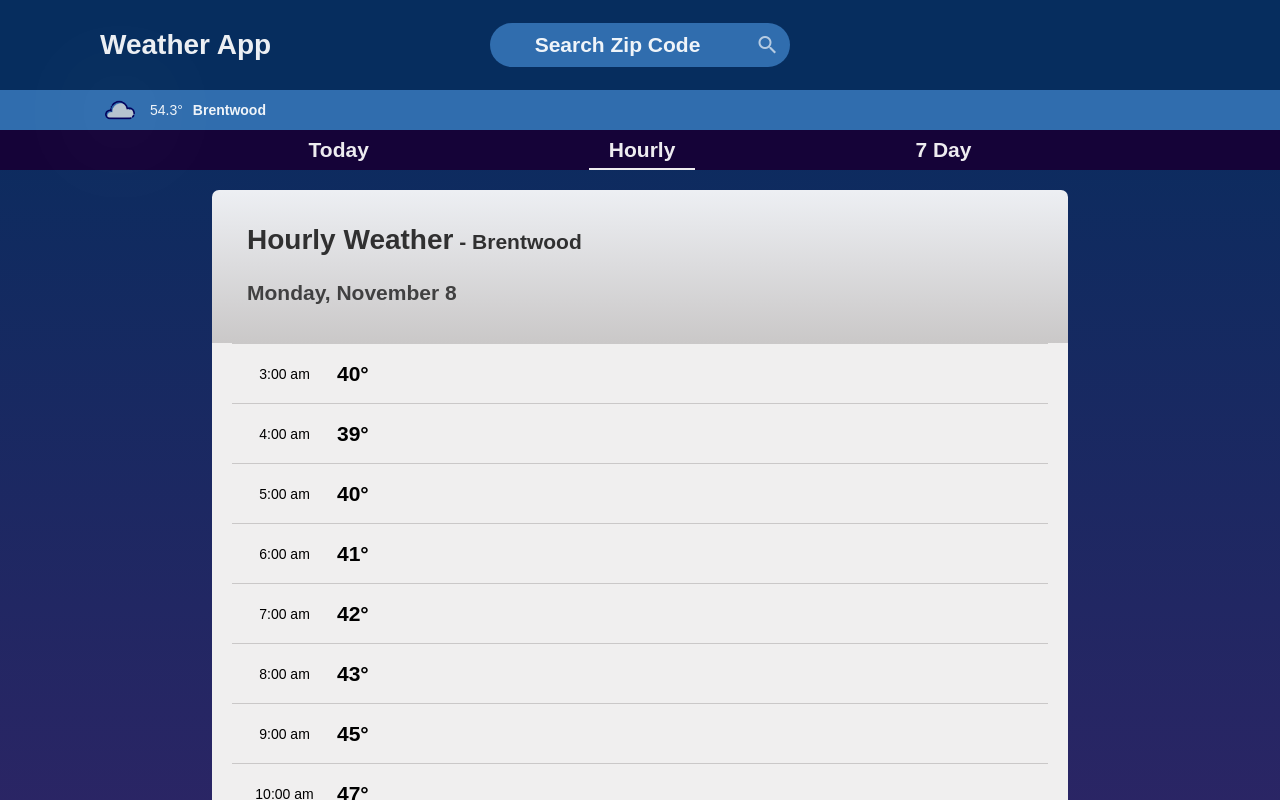
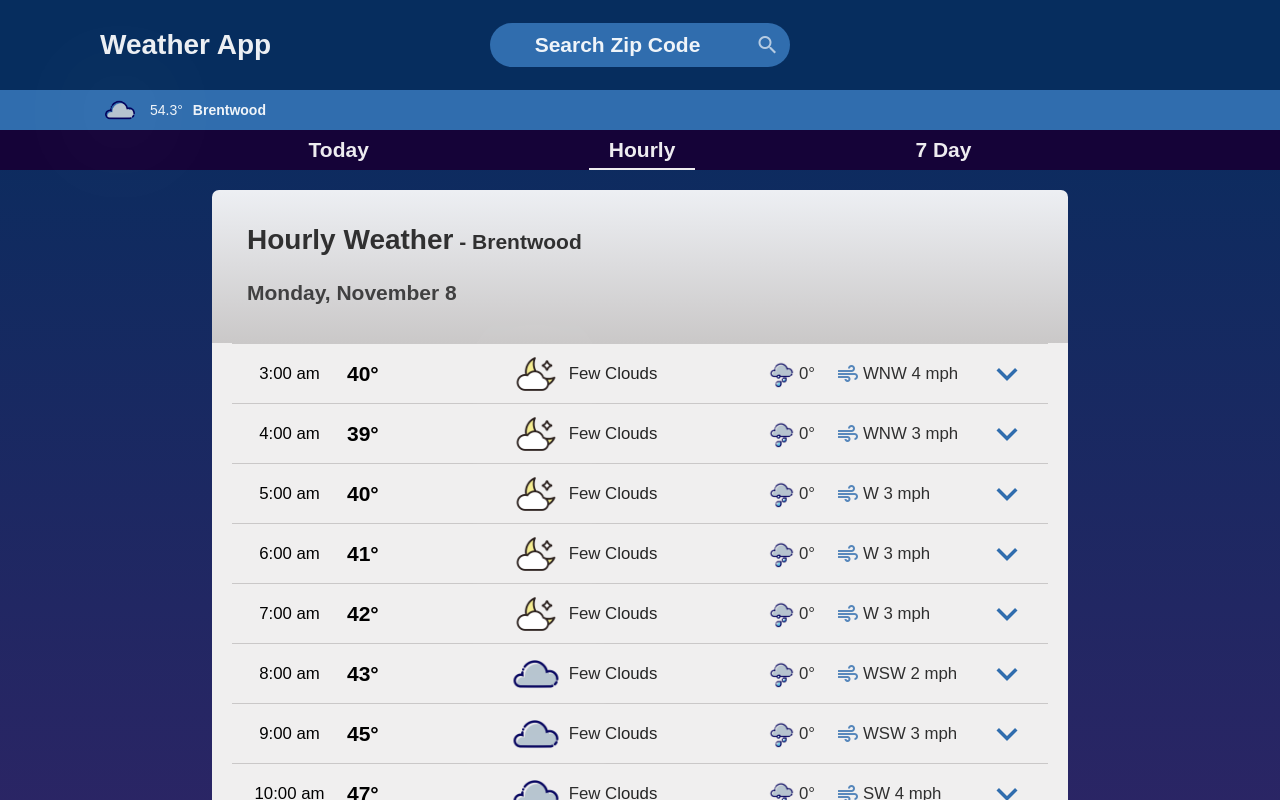
Before and after one commit to TheTeck/Weather, a React (Create React App) app: page / in a window 1280 px wide. Both pictures are taken after a click on the button "Hourly". Shown: the top 800 px of the page. Built offline with nearby package versions, Linux system fonts and the light colour scheme.

Commit message:
Add the weather icon and precipitation and wind data to the hourly report. Also fix the time bug to properly show the time and appropriate icon

```diff
--- a/src/components/HourlyData/HourlyData.jsx
+++ b/src/components/HourlyData/HourlyData.jsx
@@ -6,6 +6,8 @@ import OneHour from '../../components/OneHour/OneHour';
 export default function HourlyData ({ name, data, timezoneOffset, hours }) {
 
     let today = new Date((data.dt + timezoneOffset) * 1000);
+    // seconds in a day
+    const ONE_DAY = 86400
 
     const DAYS = ['Sunday', 'Monday', 'Tuesday', 'Wednesday', 'Thursday', 'Friday', 'Saturday'];
     const MONTHS = ['January', 'Febuary', 'March', 'April', 'May', 'June', 'July', 'August', 'September', 'October', 'November', 'December'];
@@ -18,8 +20,11 @@ export default function HourlyData ({ name, data, timezoneOffset, hours }) {
             </div>
             <div id="hours-container">
                 {
+
                     hours.slice(0, 24).map((hour, index) => {
-                        return <OneHour hour={hour} timeOffset={timezoneOffset} key={index} />
+                        let day = (hour.dt >= data.sunrise && hour.dt <= data.sunset)
+                            ||  hour.dt >= data.sunrise + ONE_DAY && hour.dt <= data.sunset + ONE_DAY;
+                        return <OneHour hour={hour} timeOffset={timezoneOffset} key={index} day={day} />
                     })
                 }
             </div>
--- a/src/components/OneHour/OneHour.jsx
+++ b/src/components/OneHour/OneHour.jsx
@@ -1,13 +1,14 @@
 import React from 'react';
 
 import './OneHour.scss';
+import Conversion from '../../utils/conversion';
+import DynamicIcon from '../../components/DynamicIcon/DynamicIcon';
 
-export default function OneHour ({ hour, timeOffset }) {
+export default function OneHour ({ hour, timeOffset, day }) {
 
-    let hourTime = new Date((hour.dt + timeOffset) * 1000);
+    let hourTime = new Date((hour.dt + timeOffset +(new Date().getTimezoneOffset() * 60)) * 1000);
     let hourTimeHour = hourTime.getHours() % 12 ? hourTime.getHours() % 12 : 12;
     let antePost = hourTime.getHours() < 12 ? 'am' : 'pm'
-    console.log("hour:", hourTimeHour)
 
     return (
         <div className="onehour-container">
@@ -15,8 +16,24 @@ export default function OneHour ({ hour, timeOffset }) {
                 <div className="onehour-time">{`${hourTimeHour}:00 ${antePost}`}</div>
                 <div className="onehour-temp">{~~hour.temp + '\u00B0'}</div>
             </div>
+            <div className="onehour-weather">
+                <DynamicIcon width={60} height={60} weather={hour.weather[0].main} day={day} />
+                <div>{Conversion.capitalizeAllWords(hour.weather[0].description)}</div>
+            </div>
             <div className="onehour-rightside">
-
+                <div className="onehour-rain-wind">
+                    <div className="onehour-rain">
+                        <img src="icons/rain.png" />
+                        <div>{~~hour.pop + '\u00B0'}</div>
+                    </div>
+                    <div className="onehour-wind">
+                        <div className="material-icons onehour-wind-icon">air</div>
+                        <div className="onehour-wind-data">
+                            {`${Conversion.windDirection(hour.wind_deg)} ${~~hour.wind_speed} mph`}
+                        </div>
+                    </div>
+                </div>
+                <div className="material-icons onehour-more">expand_more</div>
             </div>
         </div>
     )
--- a/src/components/OneHour/OneHour.scss
+++ b/src/components/OneHour/OneHour.scss
@@ -14,17 +14,22 @@
   font-family: $font-primary;
 }
 
-.onehour-leftside {
+.onehour-leftside,
+.onehour-rightside {
   display: flex;
-  align-items: flex-end;
+  align-items: center;
   font-family: $font-primary;
   color: $color-font-dark;
   column-gap: 20px;
 }
 
+.onehour-rightside {
+  justify-content: space-between;
+}
+
 .onehour-time {
-  font-size: $font-tiny;
-  width: 65px;
+  font-size: $font-bity;
+  width: 75px;
   text-align: center;
 }
 
@@ -33,3 +38,66 @@
   font-weight: $font-heavy-weight;
   width: 50px;
 }
+
+.onehour-more {
+  font-size: $font-large;
+  color: $color-secondary;
+}
+
+.onehour-rain-wind,
+.onehour-rain,
+.onehour-weather {
+  display: flex;
+  align-items: center;
+}
+
+.onehour-weather div {
+  font-size: $font-bity;
+  margin-left: 3px;
+  width: 0;
+  visibility: hidden;
+}
+
+.onehour-rain img {
+  width: 30px;
+  height: 30px;
+}
+
+.onehour-rain div {
+  font-size: $font-bity;
+  font-weight: $font-light-weight;
+  margin-left: 3px;
+  width: 40px;
+  opacity: 0.8;
+}
+
+.onehour-wind {
+  visibility: hidden;
+  width: 0;
+  display: flex;
+  align-items: center;
+  opacity: 0.8;
+}
+
+.onehour-wind-icon {
+  color: $color-secondary;
+}
+
+.onehour-wind-data {
+  font-size: $font-bity;
+  margin-left: 3px;
+}
+
+@media (min-width: $break-small) {
+  .onehour-wind {
+    visibility: visible;
+    width: 130px;
+  }
+  .onehour-rain {
+    width: 70px;
+  }
+  .onehour-weather div {
+    visibility: visible;
+    width: 100%;
+  }
+}
--- a/src/dummyWeek.js
+++ b/src/dummyWeek.js
@@ -97,7 +97,12 @@ module.exports = {
         wind_speed: 4.85,
         wind_deg: 288,
         wind_gust: 16.2,
-        weather: [Array],
+        weather: [{
+          "id": 801,
+          "main": "Clouds",
+          "description": "few clouds",
+          "icon": "02n"
+        }],
         pop: 0
       },
       {
@@ -113,7 +118,12 @@ module.exports = {
         wind_speed: 3.49,
         wind_deg: 286,
         wind_gust: 11.43,
-        weather: [Array],
+        weather: [{
+          "id": 801,
+          "main": "Clouds",
+          "description": "few clouds",
+          "icon": "02n"
+        }],
         pop: 0
       },
       {
@@ -129,7 +139,12 @@ module.exports = {
         wind_speed: 3.85,
         wind_deg: 273,
         wind_gust: 9.26,
-        weather: [Array],
+        weather: [{
+          "id": 801,
+          "main": "Clouds",
+          "description": "few clouds",
+          "icon": "02n"
+        }],
         pop: 0
       },
       {
@@ -145,7 +160,12 @@ module.exports = {
         wind_speed: 3.8,
         wind_deg: 265,
         wind_gust: 8.77,
-        weather: [Array],
+        weather: [{
+          "id": 801,
+          "main": "Clouds",
+          "description": "few clouds",
+          "icon": "02n"
+        }],
         pop: 0
       },
       {
@@ -161,7 +181,12 @@ module.exports = {
         wind_speed: 3.33,
         wind_deg: 260,
         wind_gust: 6.96,
-        weather: [Array],
+        weather: [{
+          "id": 801,
+          "main": "Clouds",
+          "description": "few clouds",
+          "icon": "02n"
+        }],
         pop: 0
       },
       {
@@ -177,7 +202,12 @@ module.exports = {
         wind_speed: 2.73,
         wind_deg: 252,
         wind_gust: 5.66,
-        weather: [Array],
+        weather: [{
+          "id": 801,
+          "main": "Clouds",
+          "description": "few clouds",
+          "icon": "02n"
+        }],
         pop: 0
       },
       {
@@ -193,7 +223,12 @@ module.exports = {
         wind_speed: 3.2,
         wind_deg: 238,
         wind_gust: 4.94,
-        weather: [Array],
+        weather: [{
+          "id": 801,
+          "main": "Clouds",
+          "description": "few clouds",
+          "icon": "02n"
+        }],
         pop: 0
       },
       {
@@ -209,7 +244,12 @@ module.exports = {
         wind_speed: 4.03,
         wind_deg: 235,
         wind_gust: 5.99,
-        weather: [Array],
+        weather: [{
+          "id": 801,
+          "main": "Clouds",
+          "description": "few clouds",
+          "icon": "02n"
+        }],
         pop: 0
       },
       {
@@ -225,7 +265,12 @@ module.exports = {
         wind_speed: 5.37,
         wind_deg: 246,
         wind_gust: 8.57,
-        weather: [Array],
+        weather: [{
+          "id": 801,
+          "main": "Clouds",
+          "description": "few clouds",
+          "icon": "02n"
+        }],
         pop: 0
       },
       {
@@ -241,7 +286,12 @@ module.exports = {
         wind_speed: 5.26,
         wind_deg: 240,
         wind_gust: 8.57,
-        weather: [Array],
+        weather: [{
+          "id": 801,
+          "main": "Clouds",
+          "description": "few clouds",
+          "icon": "02n"
+        }],
         pop: 0
       },
       {
@@ -257,7 +307,12 @@ module.exports = {
         wind_speed: 5.73,
         wind_deg: 240,
         wind_gust: 8.93,
-        weather: [Array],
+        weather: [{
+          "id": 801,
+          "main": "Clouds",
+          "description": "few clouds",
+          "icon": "02n"
+        }],
         pop: 0
       },
       {
@@ -273,7 +328,12 @@ module.exports = {
         wind_speed: 5.26,
         wind_deg: 238,
         wind_gust: 10.02,
-        weather: [Array],
+        weather: [{
+          "id": 801,
+          "main": "Clouds",
+          "description": "few clouds",
+          "icon": "02n"
+        }],
         pop: 0
       },
       {
@@ -289,7 +349,12 @@ module.exports = {
         wind_speed: 4.47,
         wind_deg: 221,
         wind_gust: 9.8,
-        weather: [Array],
+        weather: [{
+          "id": 801,
+          "main": "Clouds",
+          "description": "few clouds",
+          "icon": "02n"
+        }],
         pop: 0
       },
       {
@@ -305,7 +370,12 @@ module.exports = {
         wind_speed: 4.9,
         wind_deg: 233,
         wind_gust: 12.46,
-        weather: [Array],
+        weather: [{
+          "id": 801,
+          "main": "Clouds",
+          "description": "few clouds",
+          "icon": "02n"
+        }],
         pop: 0
       },
       {
@@ -321,7 +391,12 @@ module.exports = {
         wind_speed: 4.38,
         wind_deg: 218,
         wind_gust: 12.15,
-        weather: [Array],
+        weather: [{
+          "id": 801,
+          "main": "Clouds",
+          "description": "few clouds",
+          "icon": "02n"
+        }],
         pop: 0
       },
       {
@@ -337,7 +412,12 @@ module.exports = {
         wind_speed: 5.1,
         wind_deg: 220,
         wind_gust: 14.36,
-        weather: [Array],
+        weather: [{
+          "id": 801,
+          "main": "Clouds",
+          "description": "few clouds",
+          "icon": "02n"
+        }],
         pop: 0
       },
       {
@@ -353,7 +433,12 @@ module.exports = {
         wind_speed: 4.94,
         wind_deg: 208,
         wind_gust: 13.69,
-        weather: [Array],
+        weather: [{
+          "id": 801,
+          "main": "Clouds",
+          "description": "few clouds",
+          "icon": "02n"
+        }],
         pop: 0
       },
       {
@@ -369,7 +454,12 @@ module.exports = {
         wind_speed: 4.97,
         wind_deg: 206,
         wind_gust: 13.8,
-        weather: [Array],
+        weather: [{
+          "id": 801,
+          "main": "Clouds",
+          "description": "few clouds",
+          "icon": "02n"
+        }],
         pop: 0
       },
       {
@@ -385,7 +475,12 @@ module.exports = {
         wind_speed: 4.92,
         wind_deg: 199,
         wind_gust: 14.27,
-        weather: [Array],
+        weather: [{
+          "id": 801,
+          "main": "Clouds",
+          "description": "few clouds",
+          "icon": "02n"
+        }],
         pop: 0
       },
       {
@@ -401,7 +496,12 @@ module.exports = {
         wind_speed: 4.83,
         wind_deg: 204,
         wind_gust: 15.64,
-        weather: [Array],
+        weather: [{
+          "id": 801,
+          "main": "Clouds",
+          "description": "few clouds",
+          "icon": "02n"
+        }],
         pop: 0
       },
       {
@@ -417,7 +517,12 @@ module.exports = {
         wind_speed: 4.41,
         wind_deg: 209,
         wind_gust: 15.84,
-        weather: [Array],
+        weather: [{
+          "id": 801,
+          "main": "Clouds",
+          "description": "few clouds",
+          "icon": "02n"
+        }],
         pop: 0
       },
       {
@@ -433,7 +538,12 @@ module.exports = {
         wind_speed: 4.47,
         wind_deg: 209,
         wind_gust: 16.82,
-        weather: [Array],
+        weather: [{
+          "id": 801,
+          "main": "Clouds",
+          "description": "few clouds",
+          "icon": "02n"
+        }],
         pop: 0
       },
       {
@@ -449,7 +559,12 @@ module.exports = {
         wind_speed: 4.65,
         wind_deg: 210,
         wind_gust: 16.89,
-        weather: [Array],
+        weather: [{
+          "id": 801,
+          "main": "Clouds",
+          "description": "few clouds",
+          "icon": "02n"
+        }],
         pop: 0
       },
       {
@@ -465,7 +580,12 @@ module.exports = {
         wind_speed: 4.79,
         wind_deg: 212,
         wind_gust: 18.23,
-        weather: [Array],
+        weather: [{
+          "id": 801,
+          "main": "Clouds",
+          "description": "few clouds",
+          "icon": "02n"
+        }],
         pop: 0
       },
       {
@@ -481,7 +601,12 @@ module.exports = {
         wind_speed: 4.88,
         wind_deg: 215,
         wind_gust: 18.45,
-        weather: [Array],
+        weather: [{
+          "id": 801,
+          "main": "Clouds",
+          "description": "few clouds",
+          "icon": "02n"
+        }],
         pop: 0
       },
       {
@@ -497,7 +622,12 @@ module.exports = {
         wind_speed: 4.92,
         wind_deg: 214,
         wind_gust: 17.63,
-        weather: [Array],
+        weather: [{
+          "id": 801,
+          "main": "Clouds",
+          "description": "few clouds",
+          "icon": "02n"
+        }],
         pop: 0
       },
       {
@@ -513,7 +643,12 @@ module.exports = {
         wind_speed: 5.35,
         wind_deg: 223,
         wind_gust: 17.18,
-        weather: [Array],
+        weather: [{
+          "id": 801,
+          "main": "Clouds",
+          "description": "few clouds",
+          "icon": "02n"
+        }],
         pop: 0
       },
       {
@@ -529,7 +664,12 @@ module.exports = {
         wind_speed: 5.1,
         wind_deg: 225,
         wind_gust: 16.64,
-        weather: [Array],
+        weather: [{
+          "id": 801,
+          "main": "Clouds",
+          "description": "few clouds",
+          "icon": "02n"
+        }],
         pop: 0
       },
       {
@@ -545,7 +685,12 @@ module.exports = {
         wind_speed: 5.12,
         wind_deg: 223,
         wind_gust: 16.84,
-        weather: [Array],
+        weather: [{
+          "id": 801,
+          "main": "Clouds",
+          "description": "few clouds",
+          "icon": "02n"
+        }],
         pop: 0
       },
       {
@@ -561,7 +706,12 @@ module.exports = {
         wind_speed: 4.99,
         wind_deg: 224,
         wind_gust: 17.16,
-        weather: [Array],
+        weather: [{
+          "id": 801,
+          "main": "Clouds",
+          "description": "few clouds",
+          "icon": "02n"
+        }],
         pop: 0
       },
       {
@@ -577,7 +727,12 @@ module.exports = {
         wind_speed: 5.39,
         wind_deg: 225,
         wind_gust: 17.54,
-        weather: [Array],
+        weather: [{
+          "id": 801,
+          "main": "Clouds",
+          "description": "few clouds",
+          "icon": "02n"
+        }],
         pop: 0
       },
       {
@@ -593,7 +748,12 @@ module.exports = {
         wind_speed: 6.85,
         wind_deg: 227,
         wind_gust: 16.98,
-        weather: [Array],
+        weather: [{
+          "id": 801,
+          "main": "Clouds",
+          "description": "few clouds",
+          "icon": "02n"
+        }],
         pop: 0
       },
       {
@@ -609,7 +769,12 @@ module.exports = {
         wind_speed: 7.65,
         wind_deg: 232,
         wind_gust: 16.44,
-        weather: [Array],
+        weather: [{
+          "id": 801,
+          "main": "Clouds",
+          "description": "few clouds",
+          "icon": "02n"
+        }],
         pop: 0
       },
       {
@@ -625,7 +790,12 @@ module.exports = {
         wind_speed: 8.3,
         wind_deg: 231,
         wind_gust: 15.79,
-        weather: [Array],
+        weather: [{
+          "id": 801,
+          "main": "Clouds",
+          "description": "few clouds",
+          "icon": "02n"
+        }],
         pop: 0
       },
       {
@@ -641,7 +811,12 @@ module.exports = {
         wind_speed: 8.66,
         wind_deg: 232,
         wind_gust: 15.12,
-        weather: [Array],
+        weather: [{
+          "id": 801,
+          "main": "Clouds",
+          "description": "few clouds",
+          "icon": "02n"
+        }],
         pop: 0
       },
       {
@@ -657,7 +832,12 @@ module.exports = {
         wind_speed: 7.67,
         wind_deg: 232,
         wind_gust: 14.32,
-        weather: [Array],
+        weather: [{
+          "id": 801,
+          "main": "Clouds",
+          "description": "few clouds",
+          "icon": "02n"
+        }],
         pop: 0
       },
       {
@@ -673,7 +853,12 @@ module.exports = {
         wind_speed: 7.74,
         wind_deg: 230,
         wind_gust: 14.7,
-        weather: [Array],
+        weather: [{
+          "id": 801,
+          "main": "Clouds",
+          "description": "few clouds",
+          "icon": "02n"
+        }],
         pop: 0
       },
       {
@@ -689,7 +874,12 @@ module.exports = {
         wind_speed: 7.38,
         wind_deg: 223,
         wind_gust: 15.48,
-        weather: [Array],
+        weather: [{
+          "id": 801,
+          "main": "Clouds",
+          "description": "few clouds",
+          "icon": "02n"
+        }],
         pop: 0
       },
       {
@@ -705,7 +895,12 @@ module.exports = {
         wind_speed: 6.46,
         wind_deg: 215,
         wind_gust: 17.11,
-        weather: [Array],
+        weather: [{
+          "id": 801,
+          "main": "Clouds",
+          "description": "few clouds",
+          "icon": "02n"
+        }],
         pop: 0
       },
       {
@@ -721,7 +916,12 @@ module.exports = {
         wind_speed: 6.35,
         wind_deg: 207,
         wind_gust: 18.7,
-        weather: [Array],
+        weather: [{
+          "id": 801,
+          "main": "Clouds",
+          "description": "few clouds",
+          "icon": "02n"
+        }],
         pop: 0
       },
       {
@@ -737,7 +937,12 @@ module.exports = {
         wind_speed: 6.31,
         wind_deg: 206,
         wind_gust: 20.15,
-        weather: [Array],
+        weather: [{
+          "id": 801,
+          "main": "Clouds",
+          "description": "few clouds",
+          "icon": "02n"
+        }],
         pop: 0
       },
       {
@@ -753,7 +958,12 @@ module.exports = {
         wind_speed: 6.62,
         wind_deg: 212,
         wind_gust: 21.61,
-        weather: [Array],
+        weather: [{
+          "id": 801,
+          "main": "Clouds",
+          "description": "few clouds",
+          "icon": "02n"
+        }],
         pop: 0
       },
       {
@@ -769,7 +979,12 @@ module.exports = {
         wind_speed: 6.76,
         wind_deg: 215,
         wind_gust: 22.55,
-        weather: [Array],
+        weather: [{
+          "id": 801,
+          "main": "Clouds",
+          "description": "few clouds",
+          "icon": "02n"
+        }],
         pop: 0
       },
       {
@@ -785,7 +1000,12 @@ module.exports = {
         wind_speed: 7.07,
         wind_deg: 208,
         wind_gust: 23.26,
-        weather: [Array],
+        weather: [{
+          "id": 801,
+          "main": "Clouds",
+          "description": "few clouds",
+          "icon": "02n"
+        }],
         pop: 0
       },
       {
@@ -801,7 +1021,12 @@ module.exports = {
         wind_speed: 7.58,
         wind_deg: 210,
         wind_gust: 23.6,
-        weather: [Array],
+        weather: [{
+          "id": 801,
+          "main": "Clouds",
+          "description": "few clouds",
+          "icon": "02n"
+        }],
         pop: 0
       },
       {
@@ -817,7 +1042,12 @@ module.exports = {
         wind_speed: 8.05,
         wind_deg: 212,
         wind_gust: 23.04,
-        weather: [Array],
+        weather: [{
+          "id": 801,
+          "main": "Clouds",
+          "description": "few clouds",
+          "icon": "02n"
+        }],
         pop: 0
       },
       {
@@ -833,7 +1063,12 @@ module.exports = {
         wind_speed: 8.43,
         wind_deg: 217,
         wind_gust: 23.15,
-        weather: [Array],
+        weather: [{
+          "id": 801,
+          "main": "Clouds",
+          "description": "few clouds",
+          "icon": "02n"
+        }],
         pop: 0
       },
       {
@@ -849,7 +1084,12 @@ module.exports = {
         wind_speed: 8.32,
         wind_deg: 222,
         wind_gust: 22.53,
-        weather: [Array],
+        weather: [{
+          "id": 801,
+          "main": "Clouds",
+          "description": "few clouds",
+          "icon": "02n"
+        }],
         pop: 0
       }
     ],
--- a/src/sass/_dimensions.scss
+++ b/src/sass/_dimensions.scss
@@ -7,6 +7,7 @@ $padding-medium: 100px;
 $padding-large: 300px;
 $padding-content: 35px;
 
+$break-small: 800px;
 $break-mid: 1100px;
 $break-large: 1600px;
 
--- a/src/sass/_fonts.scss
+++ b/src/sass/_fonts.scss
@@ -2,6 +2,7 @@ $font-giant: 6rem;
 $font-large: 3rem;
 $font-medium: 2rem;
 $font-small: 1.5rem;
+$font-bity: 1.2rem;
 $font-tiny: 1rem;
 
 $font-heavy-weight: 800;
--- a/src/utils/conversion.js
+++ b/src/utils/conversion.js
@@ -1,5 +1,6 @@
 module.exports = {
-    windDirection
+    windDirection,
+    capitalizeAllWords
 }
 
 function windDirection (wd) {
@@ -41,3 +42,10 @@ function windDirection (wd) {
 
     return windDirection;
 }
+
+function capitalizeAllWords (str) {
+    let words = str.split(' ');
+    return words.map(word => {
+        return word[0].toUpperCase() + (word.length > 1 ? word.slice(1) : '');
+    }).join(' ');
+}
```
Also changed, not shown: src/components/CurrentWeather/CurrentWeather.jsx (+2 -7 lines).
